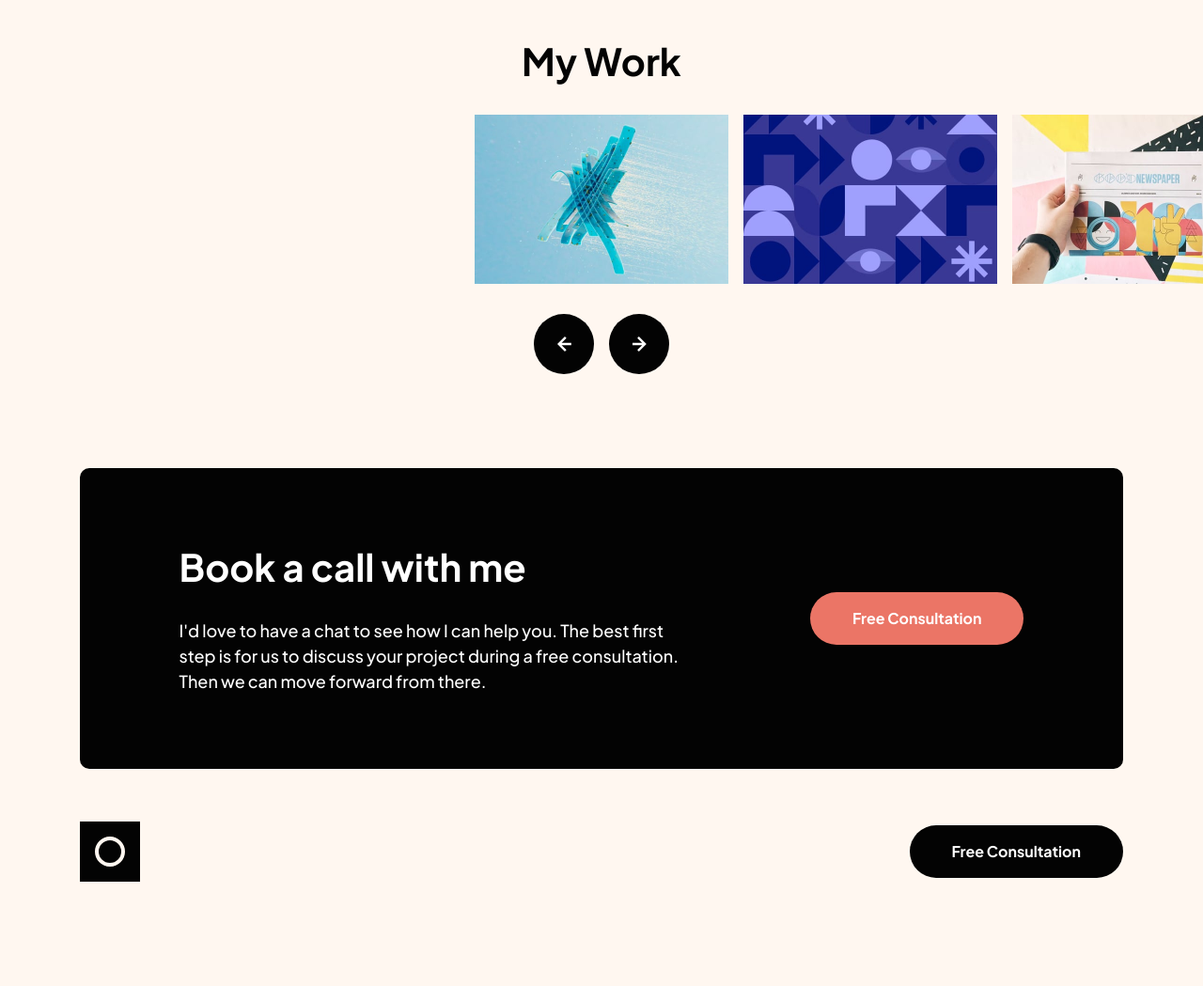
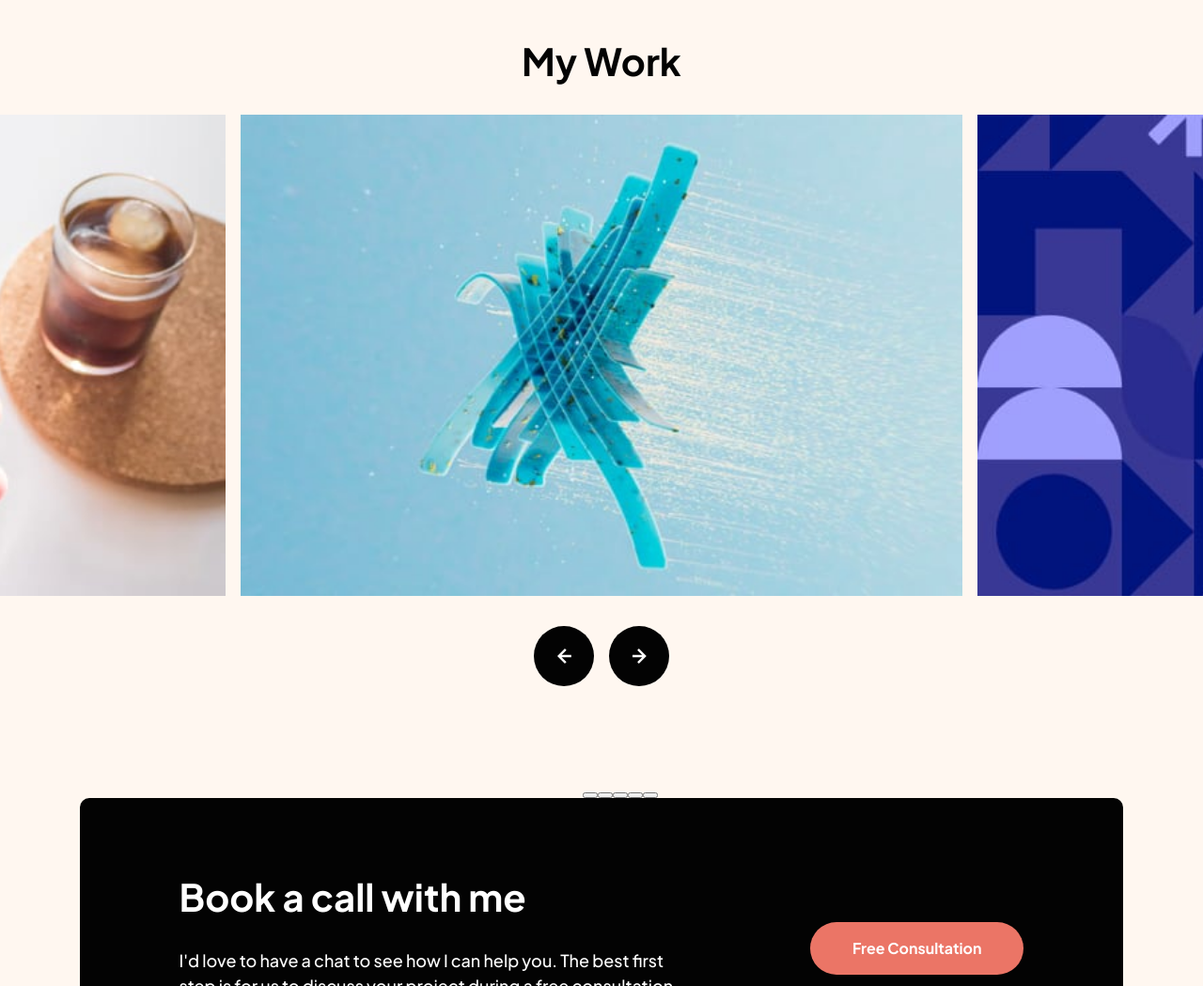
Before and after one commit to MattPahuta/single-page-design-portfolio, a plain HTML site: page index.html in a window 1280 px wide. Shown: the part 1420-2469 px from the top of the page at 94% size. Before the commit the page ends 2422 px from the top, so only its background shows below. Drawn offline with nearby package versions, Linux system fonts and the light colour scheme.

Commit message:
Add splide slider, initial testing and styling of slider

```diff
--- a/css/styles.css
+++ b/css/styles.css
@@ -497,10 +497,6 @@ h2 {
   margin-bottom: 2rem;
 }
 
-.work-slide {
-  max-width: 270px;
-}
-
 
 .arrow-container {
   margin: 0 auto;
@@ -514,13 +510,18 @@ h2 {
   gap: 1rem
 }
 
-/* test classes */
-.swiper-wrapper {
-  gap: 1rem;
+.splide__slide {
+  /* margin-right: 1rem; */
+
 }
-.swiper-slide {
-  width: 270px;
+
+.splide__slide img {
+  width: 100%;
+  height: auto;
+
 }
+
+
 
 /* Contact Section */
 
--- a/index.html
+++ b/index.html
@@ -7,7 +7,10 @@
   <link rel="preconnect" href="https://fonts.googleapis.com">
   <link rel="preconnect" href="https://fonts.gstatic.com" crossorigin>
   <link href="https://fonts.googleapis.com/css2?family=Plus+Jakarta+Sans:wght@500;700&display=swap" rel="stylesheet">
-  <link rel="stylesheet" href="https://cdn.jsdelivr.net/npm/swiper@8/swiper-bundle.min.css">
+  <!-- slider -->
+  <link rel="stylesheet" href="https://cdnjs.cloudflare.com/ajax/libs/splidejs/4.1.4/css/splide-core.min.css" integrity="sha512-cSogJ0h5p3lhb//GYQRKsQAiwRku2tKOw/Rgvba47vg0+iOFrQ94iQbmAvRPF5+qkF8+gT7XBct233jFg1cBaQ==" crossorigin="anonymous" referrerpolicy="no-referrer" />
+
+
   <link rel="stylesheet" href="./css/styles.css">
   <title>Frontend Mentor | Single-page design portfolio</title>
 </head>
@@ -69,49 +72,66 @@
   </div>
 
     <!-- slider section -->
-    <section class="work work-slider">
+    <section class="work">
       <h2>My Work</h2>
 
-      <!-- Slider main container -->
-      <div class="swiper">
-        <!-- Additional required wrapper -->
-        <div class="swiper-wrapper">
-          <!-- Slides -->
-          <div class="swiper-slide">
-            <img src="./assets/image-slide-1.jpg" alt="" class="work-slide">
-          </div>
-          <div class="swiper-slide">
-            <img src="./assets/image-slide-2.jpg" alt="" class="work-slide">
-          </div>
-          <div class="swiper-slide">
-            <img src="./assets/image-slide-3.jpg" alt="" class="work-slide">
-          </div>
-          <div class="swiper-slide">
-            <img src="./assets/image-slide-4.jpg" alt="" class="work-slide">
-          </div>
-          <div class="swiper-slide">
-            <img src="./assets/image-slide-5.jpg" alt="" class="work-slide">
-          </div>
-          <!-- ... -->
+      <div id="image-carousel" class="splide" aria-label="Beautiful Images">
+        <div class="splide__track">
+          <ul class="splide__list">
+            <li class="splide__slide">
+              <img src="./assets/image-slide-1.jpg" alt="">
+            </li>
+            <li class="splide__slide">
+              <img src="./assets/image-slide-2.jpg" alt="">
+            </li>
+            <li class="splide__slide">
+              <img src="./assets/image-slide-3.jpg" alt="">
+            </li>
+            <li class="splide__slide">
+              <img src="./assets/image-slide-4.jpg" alt="">
+            </li>
+            <li class="splide__slide">
+              <img src="./assets/image-slide-5.jpg" alt="">
+            </li>
+          </ul>
         </div>
 
-        <!-- If we need navigation buttons -->
-        <!-- <div class="arrow-container">
-          <div class="swiper-button-prev"></div>
-          <div class="swiper-button-next"></div>
-        </div> -->
-
+        <div class="splide__arrow splide__arrows ltr arrow-buttons flex">
+          <a href="#" class="splide__arrow splide__arrow-prev arrow-btn arrow-left arrow-btn-prev">
+            <svg width="15" height="16" xmlns="http://www.w3.org/2000/svg"><path fill="#FFF" d="M8 0 0 8l8 8 1.687-1.687-5.121-5.12h10.241V6.807H4.566l5.121-5.12z"/></svg>
+          </a>
+          <a href="#" class="splide__arrow splide__arrow-next arrow-btn arrow-right arrow-btn-next">
+            <svg width="15" height="16" xmlns="http://www.w3.org/2000/svg"><path fill="#FFF" d="m6.808 16 8-8-8-8-1.687 1.687 5.121 5.12H.001v2.386h10.241l-5.121 5.12z"/></svg>
+          </a>
+        </div>
 
       </div>
 
-      <div class="arrow-buttons flex">
+      <!-- <ul class="slider">
+        <li>
+          <img src="./assets/image-slide-1.jpg" alt="" class="work-slide">
+        </li>
+        <li>
+          <img src="./assets/image-slide-2.jpg" alt="" class="work-slide">
+        </li>
+        <li>
+          <img src="./assets/image-slide-3.jpg" alt="" class="work-slide">
+        </li>
+        <li>
+          <img src="./assets/image-slide-4.jpg" alt="" class="work-slide">
+        </li>
+      </ul> -->
+
+
+
+      <!-- <div class="arrow-buttons flex">
         <a href="#" class="arrow-btn arrow-left arrow-btn-prev">
           <svg width="15" height="16" xmlns="http://www.w3.org/2000/svg"><path fill="#FFF" d="M8 0 0 8l8 8 1.687-1.687-5.121-5.12h10.241V6.807H4.566l5.121-5.12z"/></svg>
         </a>
-        <a href="#" class="arrow-btn arrow-left arrow-btn-next">
+        <a href="#" class="arrow-btn arrow-right arrow-btn-next">
           <svg width="15" height="16" xmlns="http://www.w3.org/2000/svg"><path fill="#FFF" d="m6.808 16 8-8-8-8-1.687 1.687 5.121 5.12H.001v2.386h10.241l-5.121 5.12z"/></svg>
         </a>
-      </div>
+      </div> -->
 
     </section>
 
@@ -136,8 +156,11 @@
     </div>
 
   </footer>
+  <script src="https://cdnjs.cloudflare.com/ajax/libs/splidejs/4.1.4/js/splide.min.js" integrity="sha512-4TcjHXQMLM7Y6eqfiasrsnRCc8D/unDeY1UGKGgfwyLUCTsHYMxF7/UHayjItKQKIoP6TTQ6AMamb9w2GMAvNg==" crossorigin="anonymous" referrerpolicy="no-referrer"></script>
 
-  <script src="https://cdn.jsdelivr.net/npm/swiper@8/swiper-bundle.min.js"></script>
+
+
+  <!-- <script src="app.js"></script> -->
   <script src="./js/app.js"></script>
 </body>
 </html>
--- a/js/app.js
+++ b/js/app.js
@@ -1,28 +1,28 @@
-const swiper = new Swiper('.swiper', {
-  // Optional parameters
-  direction: 'horizontal',
-  loop: false,
-  slidesPerView: "auto",
-  centeredSlides: true,
 
-  // If we need pagination
-  // pagination: {
-  //   el: '.swiper-pagination',
-  // },
+console.log('script connected')
 
-  // Navigation arrows
-  // navigation: {
-  //   nextEl: '.swiper-button-next',
-  //   prevEl: '.swiper-button-prev',
-  // },
+// new Splide( '.splide' ).mount();
 
-  navigation: {
-    nextEl: '.arrow-btn-next',
-    prevEl: '.arrow-btn-prev',
-  },
+// document.addEventListener( 'DOMContentLoaded', function () {
+//   new Splide( '#image-carousel', {
+// 		cover      : true,
+//     type       : 'loop',
+//     padding    : '20%',
+//     arrows     : false,
+// 		heightRatio: 0.5,
+//   } ).mount();
+// } );
 
-  // And if we need scrollbar
-  // scrollbar: {
-  //   el: '.swiper-scrollbar',
-  // },
-});
+// new Splide( '.splide', {
+//   type   : 'loop',
+//   padding: '20%',
+// } );
+
+document.addEventListener( 'DOMContentLoaded', function () {
+  new Splide( '#image-carousel', {
+    type   : 'loop',
+    padding: '20%',
+    gap: '1rem',
+    arrows: false,
+  } ).mount();
+} );
```
